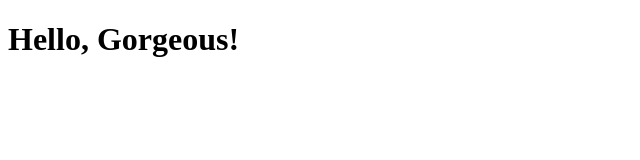
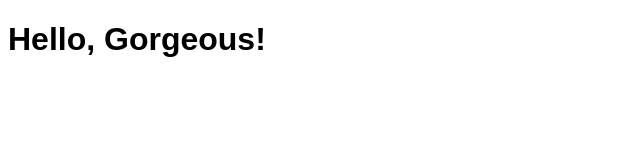
Before and after one commit to Dibbledl01/AppOfHonor, a website: page public/index.html in a window 1280 px wide. Shown: the whole page, without its empty margins (0-640 px from the left). Drawn offline with Linux system fonts and the light colour scheme.

Commit message:
added css and js files to public folder

```diff
--- a/index.js
+++ b/index.js
@@ -1,5 +1,7 @@
 var express = require("express");
 var app = express();
+
+app.use("/", express.static("public"));
 
 app.get("/", function(req, res){
   res.sendFile(__dirname + "/public/index.html");
--- /dev/null
+++ b/public/css/styles.css
@@ -0,0 +1,3 @@
+body {
+  font-family: "Quicksand", sans-serif;
+}
--- a/public/index.html
+++ b/public/index.html
@@ -2,6 +2,7 @@
 <html>
   <head>
     <title>App of Honor</title>
+    <link rel="stylesheet" href="/css/styles.css">
   </head>
   <body>
     <h1>Hello, Gorgeous!</h1>
--- /dev/null
+++ b/public/js/app.js
@@ -0,0 +1 @@
+console.log("Hello, world!");
```
